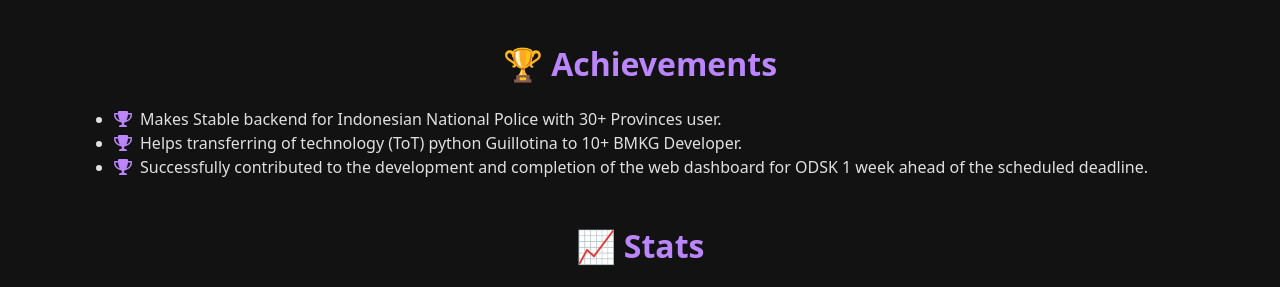
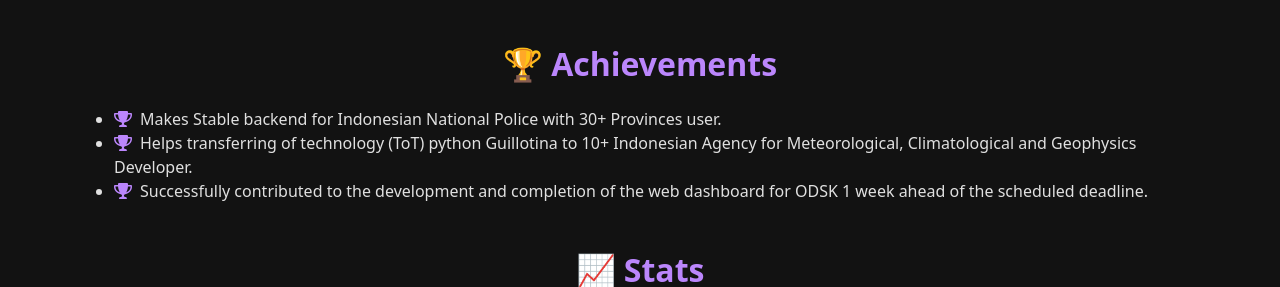
Before and after one commit to nadhifmf/portofolio, a plain HTML site: page index.html in a window 1280 px wide. Shown: the part 2484-2771 px from the top of the page. Drawn offline with nearby package versions, Linux system fonts and the light colour scheme.

Commit message:
[FIX] typewriting

```diff
--- a/index.html
+++ b/index.html
@@ -237,7 +237,7 @@
       <h2 class="section-title">🏆 Achievements</h2>
       <ul>
         <li><i class="fas fa-trophy me-2" style="color: #bb86fc;"></i>Makes Stable backend for Indonesian National Police with 30+ Provinces user.</li>
-        <li><i class="fas fa-trophy me-2" style="color: #bb86fc;"></i>Helps transferring of technology (ToT) python Guillotina to 10+ BMKG Developer.</li>
+        <li><i class="fas fa-trophy me-2" style="color: #bb86fc;"></i>Helps transferring of technology (ToT) python Guillotina to 10+ Indonesian Agency for Meteorological, Climatological and Geophysics Developer.</li>
         <li><i class="fas fa-trophy me-2" style="color: #bb86fc;"></i>Successfully contributed to the development and completion of the web dashboard for ODSK 1 week ahead of the scheduled deadline.</li>
       </ul>
     </section>
```
